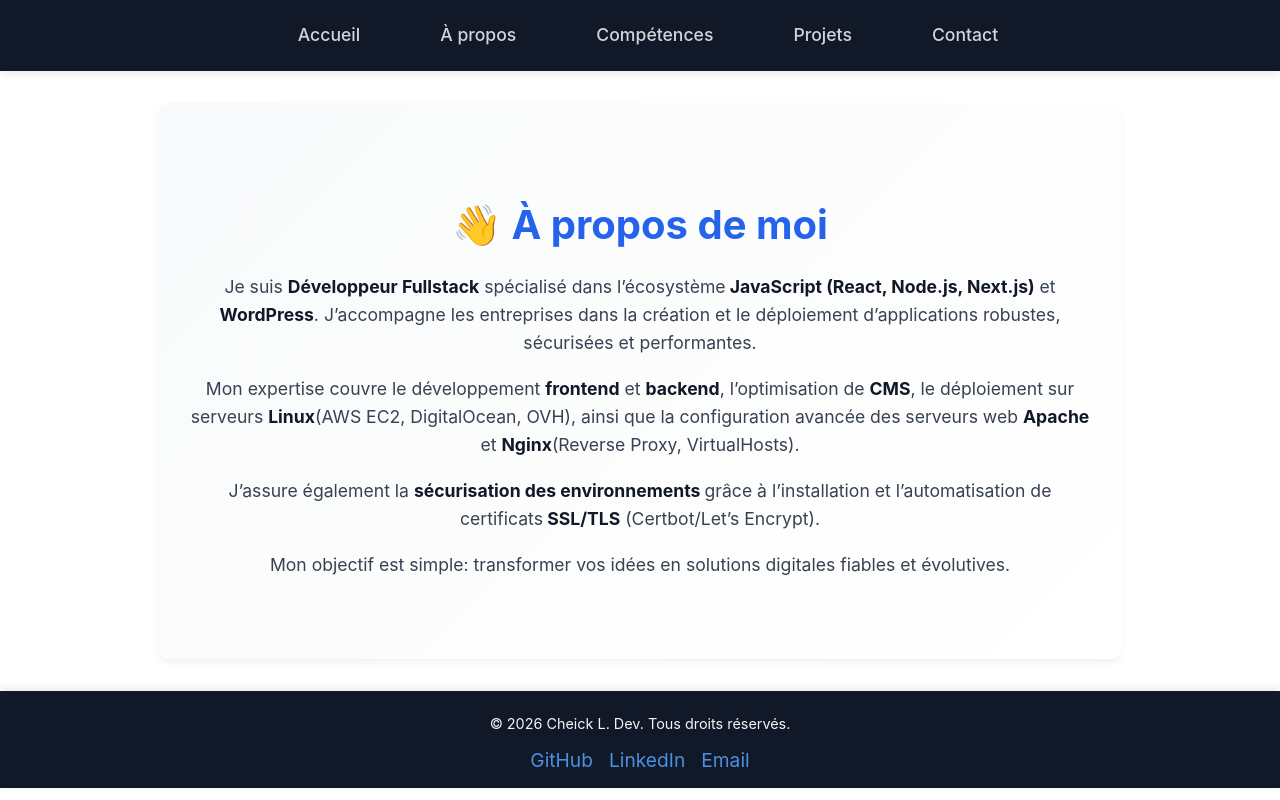
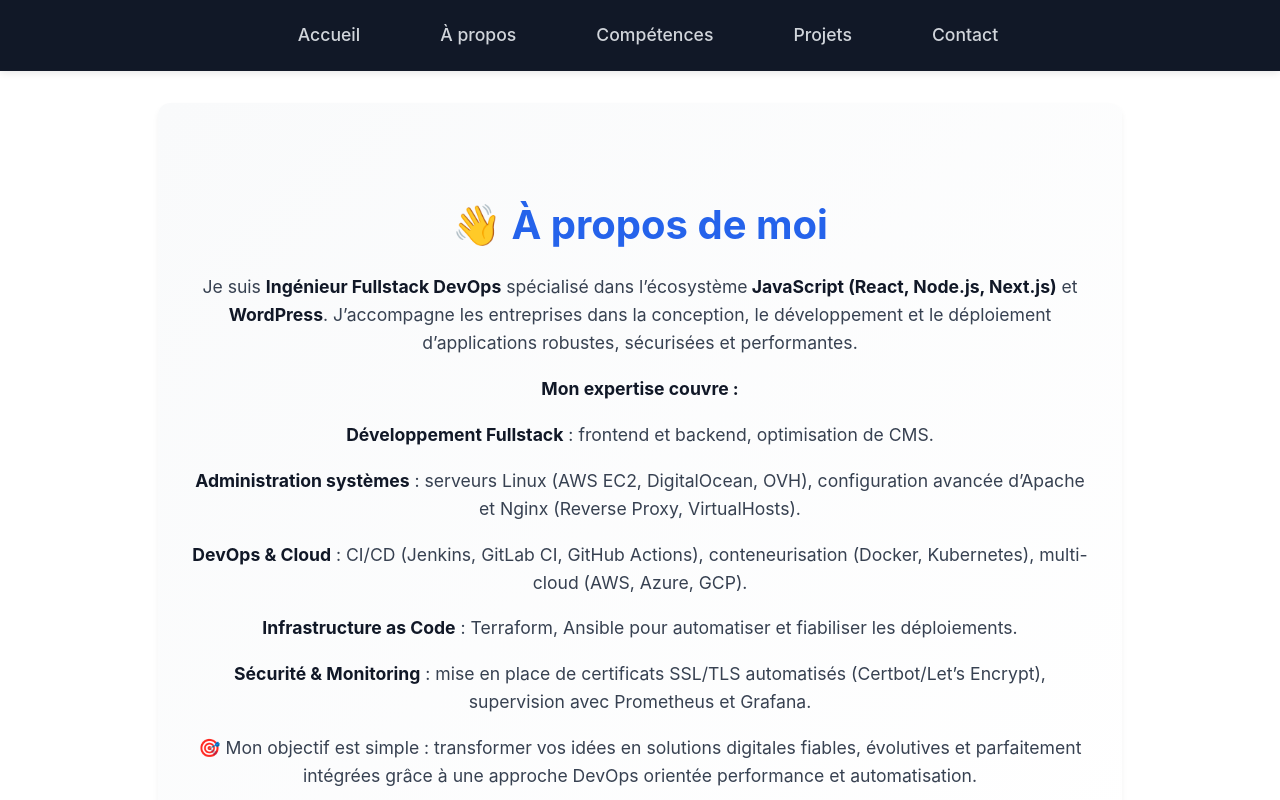
Before and after one commit to CL-KRMA/CL-KRMA, a Next.js app: page /about in a window 1280 px wide. Shown: the top 800 px of the page. Built offline with nearby package versions, Linux system fonts and the light colour scheme.

Commit message:
mise a jour de plusieurs pages

```diff
--- a/app/page.tsx
+++ b/app/page.tsx
@@ -11,7 +11,7 @@ export default function Home() {
          <div className="home">
       <h1>👋 Salut, je suis <strong>Cheick L. Dev</strong></h1>
       <p>
-        <strong>Développeur Fullstack</strong> passionné par la création de solutions
+        <strong>Ingénieur Fullstack DevOps</strong> passionné par la création de solutions
         digitales modernes. Mon objectif: <em>transformer vos idées en expériences
         web performantes et évolutives</em>.
       </p>
--- a/components/About.tsx
+++ b/components/About.tsx
@@ -4,27 +4,45 @@ export default function About() {
     <div className="about-section">
       <h2 className="about-title">👋 À propos de moi</h2>
       <p className="about-text">
-        Je suis <strong>Développeur Fullstack</strong> spécialisé dans l’écosystème
+  Je suis <strong>Ingénieur Fullstack DevOps</strong> spécialisé dans l’écosystème
   <strong> JavaScript (React, Node.js, Next.js)</strong> et <strong>WordPress</strong>.
-        J’accompagne les entreprises dans la création et le déploiement
+  J’accompagne les entreprises dans la conception, le développement et le déploiement
   d’applications robustes, sécurisées et performantes.
 </p>
+
 <p className="about-text">
-        Mon expertise couvre le développement <strong>frontend</strong> et <strong>backend</strong>,
-        l’optimisation de <strong>CMS</strong>, le déploiement sur serveurs <strong>Linux</strong>
-        (AWS EC2, DigitalOcean, OVH), ainsi que la configuration avancée
-        des serveurs web <strong>Apache</strong> et <strong>Nginx</strong>
-        (Reverse Proxy, VirtualHosts).
+  <strong>Mon expertise couvre :</strong>
 </p>
+
 <p className="about-text">
-        J’assure également la <strong>sécurisation des environnements </strong>
-        grâce à l’installation et l’automatisation de certificats
-        <strong> SSL/TLS</strong> (Certbot/Let’s Encrypt).
+  <strong>Développement Fullstack</strong> : frontend et backend, optimisation de CMS.
 </p>
+
 <p className="about-text">
-        Mon objectif est simple: transformer vos idées en solutions
-        digitales fiables et évolutives.
+  <strong>Administration systèmes</strong> : serveurs Linux (AWS EC2, DigitalOcean, OVH),
+  configuration avancée d’Apache et Nginx (Reverse Proxy, VirtualHosts).
 </p>
+
+<p className="about-text">
+  <strong>DevOps & Cloud</strong> : CI/CD (Jenkins, GitLab CI, GitHub Actions),
+  conteneurisation (Docker, Kubernetes), multi-cloud (AWS, Azure, GCP).
+</p>
+
+<p className="about-text">
+  <strong>Infrastructure as Code</strong> : Terraform, Ansible pour automatiser et fiabiliser les déploiements.
+</p>
+
+<p className="about-text">
+  <strong>Sécurité & Monitoring</strong> : mise en place de certificats SSL/TLS automatisés
+  (Certbot/Let’s Encrypt), supervision avec Prometheus et Grafana.
+</p>
+
+<p className="about-text">
+  🎯 Mon objectif est simple : transformer vos idées en solutions digitales fiables,
+  évolutives et parfaitement intégrées grâce à une approche DevOps orientée performance
+  et automatisation.
+</p>
+
     </div>
   );
 }
```
Also changed, not shown: components/Skills.tsx (+8 -2 lines). Lines whose indentation alone changed are shown as unchanged.
